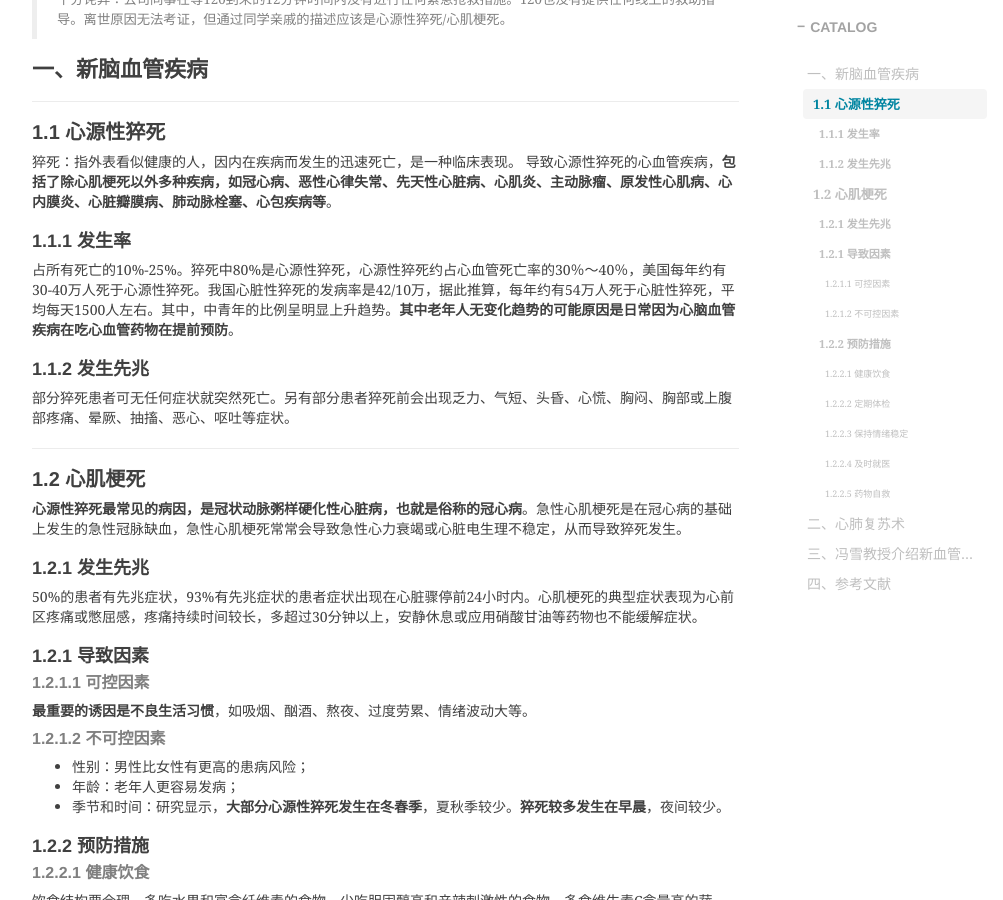
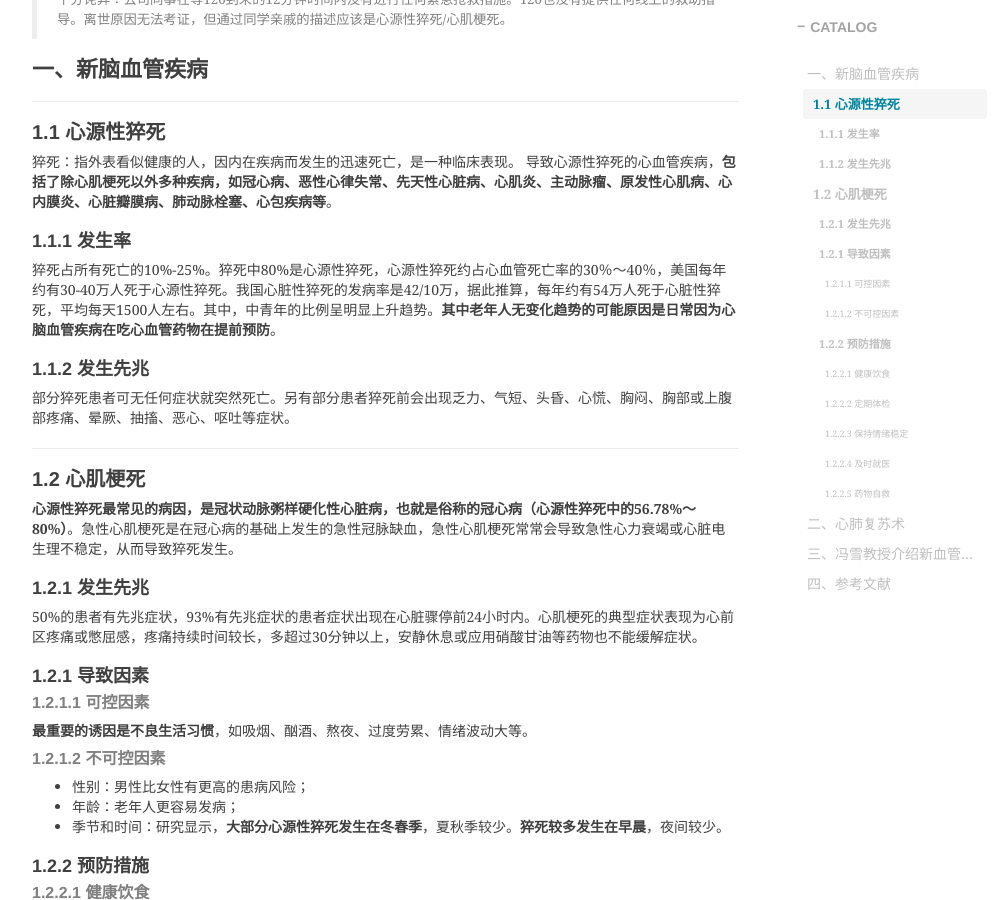
Before and after one commit to shihai1991/shihai1991.github.io, a Jekyll site: the page built from _posts/2023-03-20-心脑血管疾病.md, in a window 1280 px wide and 900 px high, scrolled down 526 px. Shown: the whole window, without its empty margins (233-1236 px from the left). Built offline with Jekyll 4.4.1, drawn with Linux system fonts in a browser that asks for light colours; nearby versions of some CDN libraries; comment, search, counter and statistics services are not loaded.

Commit message:
Update 2023-03-20-心脑血管疾病.md

```diff
--- a/_posts/2023-03-20-心脑血管疾病.md
+++ b/_posts/2023-03-20-心脑血管疾病.md
@@ -17,13 +17,13 @@ time: '2023.03.20 18:51:00'
 导致心源性猝死的心血管疾病，**包括了除心肌梗死以外多种疾病，如冠心病、恶性心律失常、先天性心脏病、心肌炎、主动脉瘤、原发性心肌病、心内膜炎、心脏瓣膜病、肺动脉栓塞、心包疾病等**。
 
 ### 1.1.1 发生率
-占所有死亡的10%-25%。猝死中80%是心源性猝死，心源性猝死约占心血管死亡率的30％～40％，美国每年约有30-40万人死于心源性猝死。我国心脏性猝死的发病率是42/10万，据此推算，每年约有54万人死于心脏性猝死，平均每天1500人左右。其中，中青年的比例呈明显上升趋势。**其中老年人无变化趋势的可能原因是日常因为心脑血管疾病在吃心血管药物在提前预防**。
+猝死占所有死亡的10%-25%。猝死中80%是心源性猝死，心源性猝死约占心血管死亡率的30％～40％，美国每年约有30-40万人死于心源性猝死。我国心脏性猝死的发病率是42/10万，据此推算，每年约有54万人死于心脏性猝死，平均每天1500人左右。其中，中青年的比例呈明显上升趋势。**其中老年人无变化趋势的可能原因是日常因为心脑血管疾病在吃心血管药物在提前预防**。
 
 ### 1.1.2 发生先兆
 部分猝死患者可无任何症状就突然死亡。另有部分患者猝死前会出现乏力、气短、头昏、心慌、胸闷、胸部或上腹部疼痛、晕厥、抽搐、恶心、呕吐等症状。
 
 ## 1.2 心肌梗死
-**心源性猝死最常见的病因，是冠状动脉粥样硬化性心脏病，也就是俗称的冠心病**。急性心肌梗死是在冠心病的基础上发生的急性冠脉缺血，急性心肌梗死常常会导致急性心力衰竭或心脏电生理不稳定，从而导致猝死发生。
+**心源性猝死最常见的病因，是冠状动脉粥样硬化性心脏病，也就是俗称的冠心病（心源性猝死中的56.78%～80%）**。急性心肌梗死是在冠心病的基础上发生的急性冠脉缺血，急性心肌梗死常常会导致急性心力衰竭或心脏电生理不稳定，从而导致猝死发生。
 
 ### 1.2.1 发生先兆
 50%的患者有先兆症状，93%有先兆症状的患者症状出现在心脏骤停前24小时内。心肌梗死的典型症状表现为心前区疼痛或憋屈感，疼痛持续时间较长，多超过30分钟以上，安静休息或应用硝酸甘油等药物也不能缓解症状。
```
